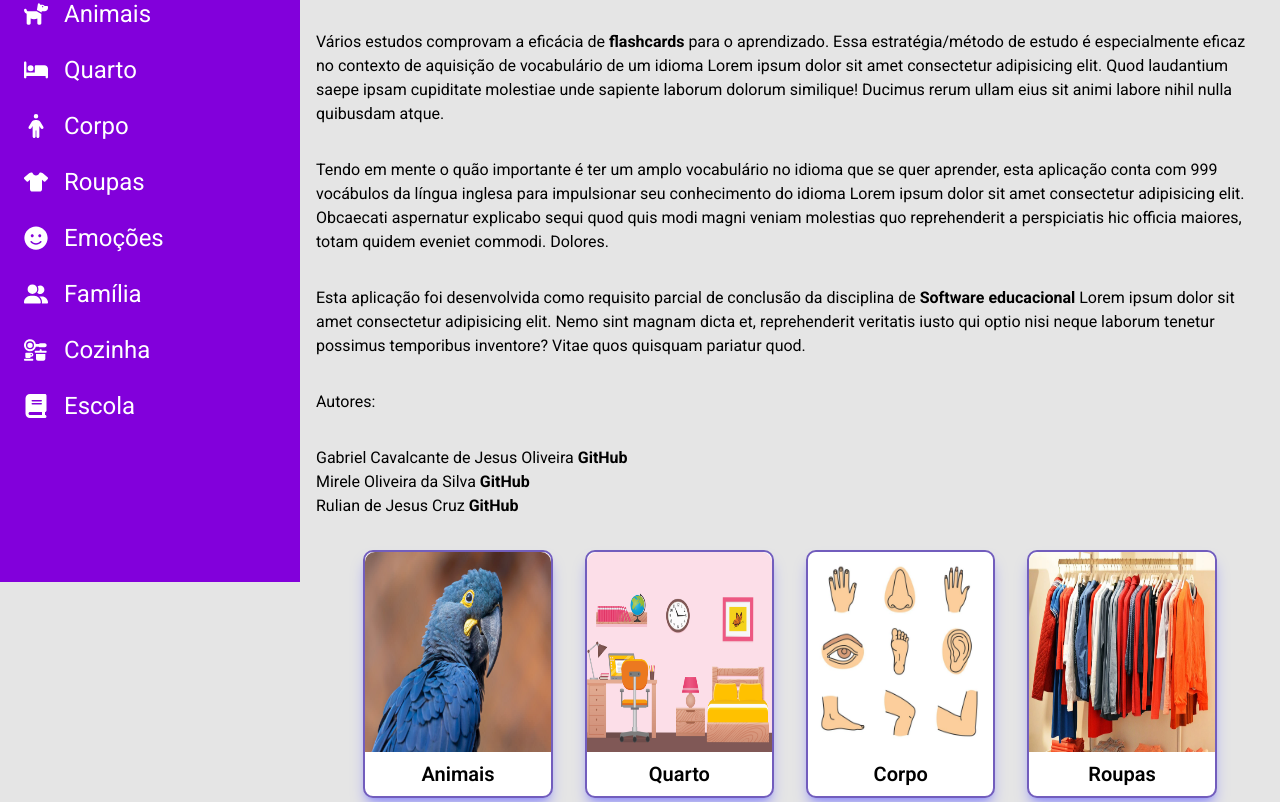
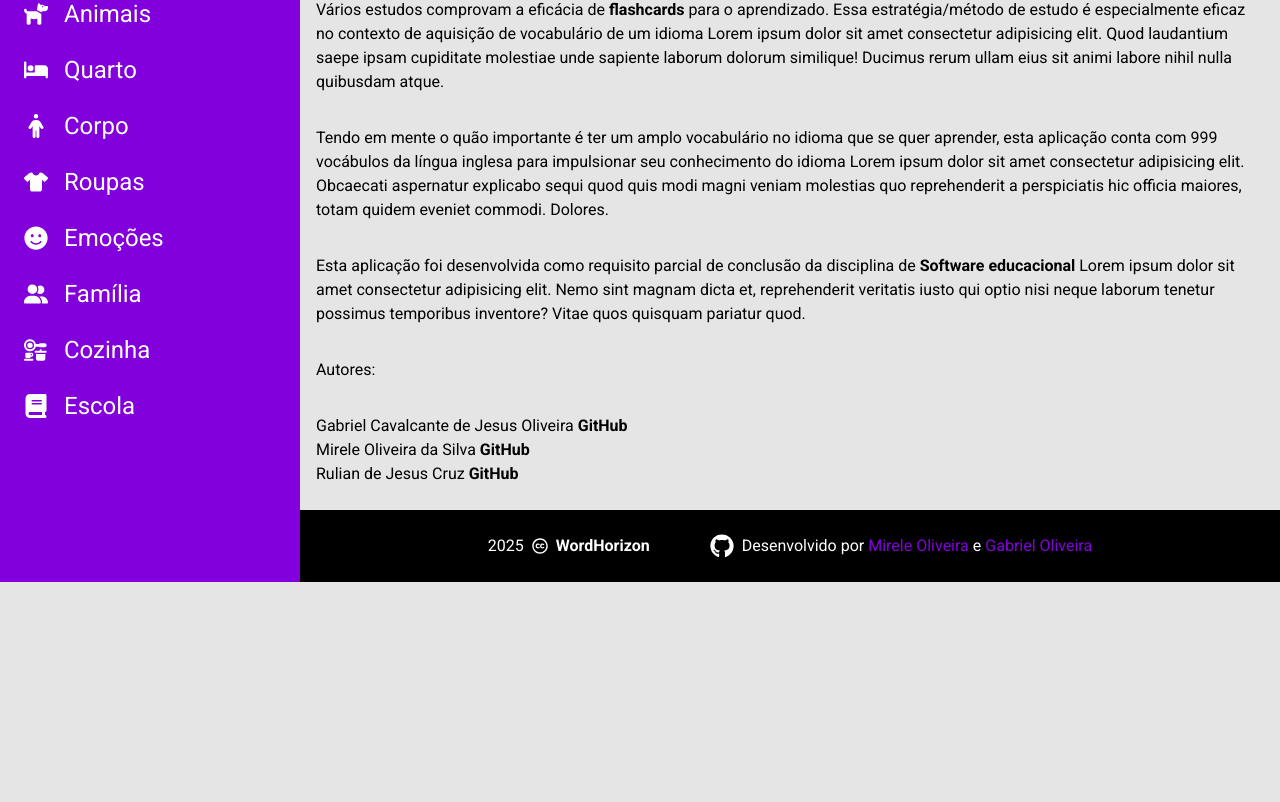
Before and after one commit to zolppy/word-horizon, a React (Vite) app: page / in a window 1280 px wide. Shown: the part 218-1020 px from the top of the page. After the commit the page ends 800 px from the top, so only its background shows below. Built offline with nearby package versions, Linux system fonts and the light colour scheme.

Commit message:
seo: descrição do website via metatag do head

```diff
--- a/index.html
+++ b/index.html
@@ -5,6 +5,10 @@
     <link rel="icon" type="image/svg+xml" href="/favicon.ico" />
     <meta name="viewport" content="width=device-width, initial-scale=1.0" />
     <title>Word Horizon</title>
+    <meta
+      name="description"
+      content="Expand your English vocabulary with smart flashcards! Learn words, definitions, and usage through spaced repetition. Ideal for students, travelers, and language learners."
+    />
     <!-- Roboto (Google Fonts) -->
     <link rel="preconnect" href="https://fonts.googleapis.com" />
     <link rel="preconnect" href="https://fonts.gstatic.com" crossorigin />
--- a/src/App.tsx
+++ b/src/App.tsx
@@ -12,6 +12,7 @@ import NotFound from "./pages/NotFound";
 import { Header } from "./components/Header";
 import { Sidebar } from "./components/Sidebar";
 import { SidebarDesktop } from "./components/SidebarDesktop";
+import { Section } from "./components/Section";
 import { Footer } from "./components/Footer";
 
 export default function App() {
@@ -22,6 +23,7 @@ export default function App() {
         <Sidebar />
         <SidebarDesktop />
         <main className="lg:ml-[300px] p-4 mt-20">
+          <Section>
             <Routes>
               <Route path="/" element={<Home />} />
               <Route path="/animals" element={<Animals />} />
@@ -34,6 +36,7 @@ export default function App() {
               <Route path="/school" element={<School />} />
               <Route path="*" element={<NotFound />} />
             </Routes>
+          </Section>
         </main>
         <Footer />
       </Router>
--- a/src/pages/Animals/index.tsx
+++ b/src/pages/Animals/index.tsx
@@ -1,10 +1,8 @@
-import { Section } from "../../components/Section";
-
 export default function Animals() {
   return (
-    <Section>
+    <ul>
       <h1>Animals</h1>
-    </Section>
+    </ul>
   );
 }
 
--- a/src/pages/Bedroom/index.tsx
+++ b/src/pages/Bedroom/index.tsx
@@ -1,10 +1,8 @@
-import { Section } from "../../components/Section";
-
 export default function Bedroom() {
   return (
-    <Section>
+    <ul>
       <h1>Bedroom</h1>
-    </Section>
+    </ul>
   );
 }
 
--- a/src/pages/Body/index.tsx
+++ b/src/pages/Body/index.tsx
@@ -1,10 +1,8 @@
-import { Section } from "../../components/Section";
-
 export default function Body() {
   return (
-    <Section>
+    <ul>
       <h1>Body</h1>
-    </Section>
+    </ul>
   );
 }
 
--- a/src/pages/Clothes/index.tsx
+++ b/src/pages/Clothes/index.tsx
@@ -1,10 +1,8 @@
-import { Section } from "../../components/Section";
-
 export default function Clothes() {
   return (
-    <Section>
+    <ul>
       <h1>Clothes</h1>
-    </Section>
+    </ul>
   );
 }
 
--- a/src/pages/Emotions/index.tsx
+++ b/src/pages/Emotions/index.tsx
@@ -1,10 +1,8 @@
-import { Section } from "../../components/Section";
-
 export default function Emotions() {
   return (
-    <Section>
+    <ul>
       <h1>Emotions</h1>
-    </Section>
+    </ul>
   );
 }
 
--- a/src/pages/Family/index.tsx
+++ b/src/pages/Family/index.tsx
@@ -1,10 +1,8 @@
-import { Section } from "../../components/Section";
-
 export default function Family() {
   return (
-    <Section>
+    <ul>
       <h1>Family</h1>
-    </Section>
+    </ul>
   );
 }
 
--- a/src/pages/Home/index.tsx
+++ b/src/pages/Home/index.tsx
@@ -1,45 +1,15 @@
-import { useNavigate } from "react-router-dom";
-import { Section } from "../../components/Section";
-import { useSidebar } from "../../contexts/SidebarCtx";
-import { Card } from "../../components/Card";
-import { Categorias } from "../../utils/data/categorias";
-import { Category } from "../../utils/enums/category";
-
 export default function Home() {
-  const { changeCategory } = useSidebar();
-  const navigate = useNavigate();
-  const paths = [
-    "/animals",
-    "/bedroom",
-    "/body",
-    "/clothes",
-    "/emotions",
-    "/family",
-    "/kitchen",
-    "/school",
-  ];
-  const selectedCategory = [
-    Category.Animals,
-    Category.Bedroom,
-    Category.Body,
-    Category.Clothes,
-    Category.Emotions,
-    Category.Family,
-    Category.Kitchen,
-    Category.School,
-  ];
-
   return (
-    <Section className="gap-y-8">
+    <>
       <h1 className="uppercase font-extrabold text-4xl">Isto é um rascunho:</h1>
-      <article className="flex flex-col gap-y-8">
-        <p>
+      <div className="flex flex-col gap-y-8">
+        <div>
           Projeto desenvolvido como Lorem ipsum dolor sit amet consectetur,
           adipisicing elit. Quisquam hic, sit corporis provident soluta quod. In
           possimus adipisci incidunt accusantium doloremque vero! Quas porro
           nesciunt maiores minima, placeat nobis debitis.
-        </p>
-        <p>
+        </div>
+        <div>
           Vários estudos comprovam a eficácia de <strong>flashcards</strong>{" "}
           para o aprendizado. Essa estratégia/método de estudo é especialmente
           eficaz no contexto de aquisição de vocabulário de um idioma Lorem
@@ -47,8 +17,8 @@ export default function Home() {
           saepe ipsam cupiditate molestiae unde sapiente laborum dolorum
           similique! Ducimus rerum ullam eius sit animi labore nihil nulla
           quibusdam atque.
-        </p>
-        <p>
+        </div>
+        <div>
           Tendo em mente o quão importante é ter um amplo vocabulário no idioma
           que se quer aprender, esta aplicação conta com 999 vocábulos da língua
           inglesa para impulsionar seu conhecimento do idioma Lorem ipsum dolor
@@ -56,58 +26,43 @@ export default function Home() {
           sequi quod quis modi magni veniam molestias quo reprehenderit a
           perspiciatis hic officia maiores, totam quidem eveniet commodi.
           Dolores.
-        </p>
-      </article>
-      <article className="flex flex-col gap-y-8">
-        <p>
+        </div>
+        <div>
           Esta aplicação foi desenvolvida como requisito parcial de conclusão da
           disciplina de <strong>Software educacional</strong> Lorem ipsum dolor
           sit amet consectetur adipisicing elit. Nemo sint magnam dicta et,
           reprehenderit veritatis iusto qui optio nisi neque laborum tenetur
           possimus temporibus inventore? Vitae quos quisquam pariatur quod.
-        </p>
-        <p>Autores:</p>
-        <ul>
-          <li>
-            <p>
+        </div>
+        <div>Autores:</div>
+        <div>
+          <div>
+            <div>
               Gabriel Cavalcante de Jesus Oliveira{" "}
               <strong>
                 <a href="">GitHub</a>
               </strong>
-            </p>
-          </li>
-          <li>
-            <p>
+            </div>
+          </div>
+          <div>
+            <div>
               Mirele Oliveira da Silva{" "}
               <strong>
                 <a href="">GitHub</a>
               </strong>
-            </p>
-          </li>
-          <li>
-            <p>
+            </div>
+          </div>
+          <div>
+            <div>
               Rulian de Jesus Cruz{" "}
               <strong>
                 <a href="">GitHub</a>
               </strong>
-            </p>
-          </li>
-        </ul>
-      </article>
-
-      <ul className="grid grid-cols-1 items-center justify-center gap-8 w-[90%] md:grid-cols-2 md:w-[85%] lg:grid-cols-4 lg:w-[90%]">
-        {Categorias.map(({ id, img, titulo }, index) => (
-          <Card
-            key={id}
-            img={img}
-            titulo={titulo}
-            onClick={() => {
-              navigate(paths[index]), changeCategory(selectedCategory[index]);
-            }}
-          />
-        ))}
-      </ul>
-    </Section>
+            </div>
+          </div>
+        </div>
+      </div>
+    </>
   );
 }
 
--- a/src/pages/Kitchen/index.tsx
+++ b/src/pages/Kitchen/index.tsx
@@ -1,10 +1,8 @@
-import { Section } from "../../components/Section";
-
 export default function Kitchen() {
   return (
-    <Section>
+    <ul>
       <h1>Kitchen</h1>
-    </Section>
+    </ul>
   );
 }
 
--- a/src/pages/NotFound/index.tsx
+++ b/src/pages/NotFound/index.tsx
@@ -6,8 +6,7 @@ export default function NotFound() {
   const navigate = useNavigate();
 
   return (
-    <Section className="flex-1 p-8 flex items-center justify-center bg-white w-full">
-      <div className="text-center">
+    <Section className="flex-1 p-8 flex items-center justify-center bg-white w-full text-center">
       <h1 className="text-8xl font-extrabold text-gray-800 mb-4">404</h1>
       <p className="text-3xl text-gray-700 mb-8">Página não Encontrada</p>
       <p className="text-lg text-gray-600 mb-12">
@@ -19,7 +18,6 @@ export default function NotFound() {
       >
         Voltar à Homepage
       </Btn>
-      </div>
     </Section>
   );
 }
--- a/src/pages/School/index.tsx
+++ b/src/pages/School/index.tsx
@@ -1,10 +1,8 @@
-import { Section } from "../../components/Section";
-
 export default function School() {
   return (
-    <Section>
+    <ul>
       <h1>School</h1>
-    </Section>
+    </ul>
   );
 }
 
```
Lines whose indentation alone changed are shown as unchanged.
